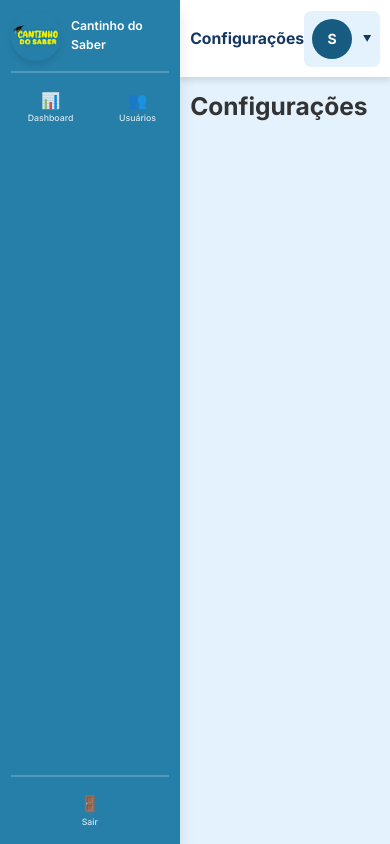
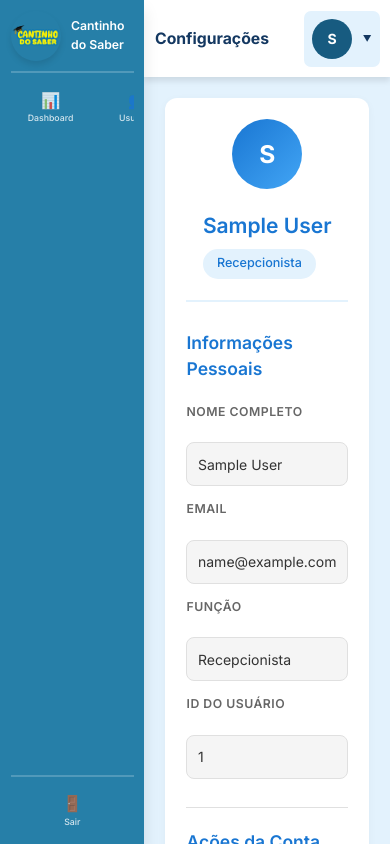
Before and after one commit to Randson-Silva/escola-cantinho-do-saber, a React (Vite) app in the folder apps/web/: page /dashboard/settings in a window 390 px wide. Shown: the top 844 px of the page. Built offline with nearby package versions, Linux system fonts and the light colour scheme; no server answers; sample sign-in values are in the browser's storage.

Commit message:
feat: integra perfil do usuário na página de configurações

```diff
--- a/apps/web/src/renderer/pages/SettingsPage.tsx
+++ b/apps/web/src/renderer/pages/SettingsPage.tsx
@@ -1,11 +1,13 @@
 import { DashboardLayout } from '../components/dashboard/Layout/DashboardLayout';
-//import { AddUserForm } from '../components/dashboard/Settings/AddUserForm';
-import { UsersList } from '../components/dashboard/Settings/UsersList';
+import { UserProfile } from '../components/dashboard/Settings/UserProfile';
+import styles from '../styles/settings-page.module.css';
 
 export function SettingsPage() {
   return (
     <DashboardLayout>
-      <h1>Configurações</h1>
+      <div className={styles.settingsContainer}>
+        <UserProfile />
+      </div>
     </DashboardLayout>
   );
 }
--- a/apps/web/src/renderer/styles/settings-page.module.css
+++ b/apps/web/src/renderer/styles/settings-page.module.css
@@ -1,3 +1,10 @@
+.settingsContainer {
+  padding: 2rem;
+  width: 100%;
+  max-width: 900px;
+  margin: 0 auto;
+}
+
 .settingsGrid {
   display: grid;
   grid-template-columns: 1fr 1fr;
@@ -10,6 +17,10 @@
 
 /* Tablets e telas médias (≤1024px) */
 @media (max-width: 1024px) {
+  .settingsContainer {
+    padding: 1.5rem;
+  }
+
   .settingsGrid {
     grid-template-columns: 1fr;
     gap: 1.5rem;
@@ -19,6 +30,10 @@
 
 /* Mobile (≤768px) */
 @media (max-width: 768px) {
+  .settingsContainer {
+    padding: 1rem;
+  }
+
   .settingsGrid {
     padding: 1rem;
     gap: 1rem;
@@ -27,6 +42,10 @@
 
 /* Mobile pequeno (≤480px) */
 @media (max-width: 480px) {
+  .settingsContainer {
+    padding: 0.75rem;
+  }
+
   .settingsGrid {
     padding: 0.75rem;
     gap: 0.75rem;
```
